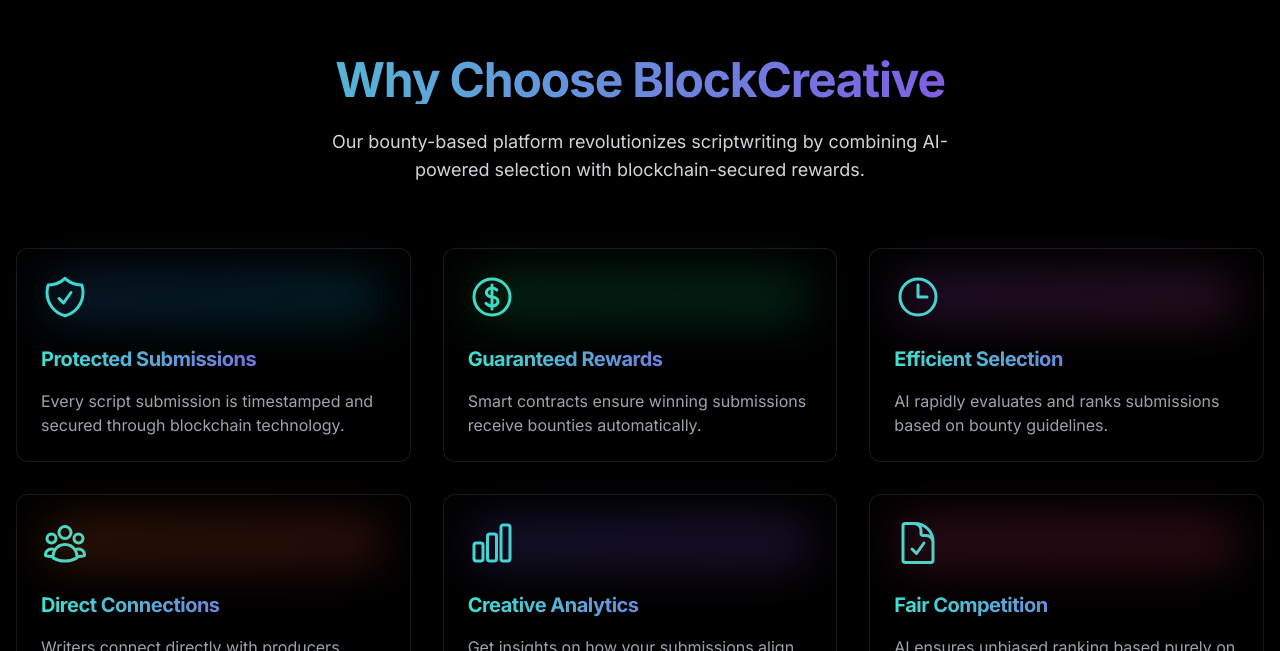
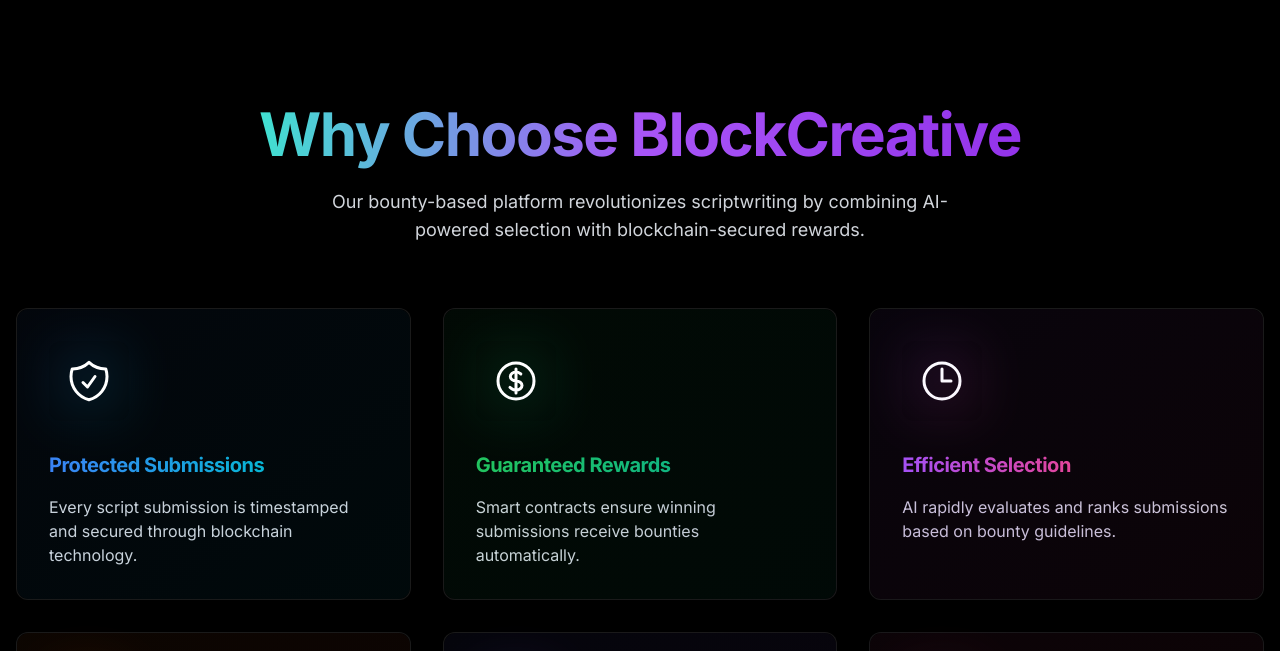
Before and after one commit to abdul-abdi/blockcreative, a Next.js app: page / in a window 1280 px wide. Shown: the part 2069-2720 px from the top of the page. Built offline with nearby package versions, Linux system fonts and the light colour scheme.

Commit message:
fixed issues

```diff
--- a/src/components/sections/BenefitsSection.tsx
+++ b/src/components/sections/BenefitsSection.tsx
@@ -56,22 +56,31 @@
       whileInView={{ opacity: 1, y: 0 }}
       viewport={{ once: true }}
       transition={{ duration: 0.5, delay: index * 0.1 }}
+      className="relative group"
     >
-      <div className="card group h-full">
-        <div className="relative mb-6">
-          <benefit.icon className="h-12 w-12 text-[rgb(var(--accent-primary))]" />
-          <div className={`absolute inset-0 bg-gradient-to-br ${benefit.color} opacity-20 rounded-full blur-xl group-hover:opacity-30 transition-opacity duration-300`} />
+      <div className="card h-full backdrop-blur-sm border border-white/10 hover:border-[rgb(var(--accent-primary))]/50 p-8">
+        {/* Gradient Background */}
+        <div className={`absolute inset-0 bg-gradient-to-br ${benefit.color} opacity-5 group-hover:opacity-10 transition-all duration-300 rounded-xl`} />
+
+        {/* Icon Container with Glow */}
+        <div className="relative mb-6 p-4 rounded-xl bg-black/20 inline-block">
+          <div className={`absolute inset-0 bg-gradient-to-br ${benefit.color} opacity-10 rounded-xl blur-xl group-hover:opacity-20 transition-all duration-300`} />
+          <benefit.icon className={`h-12 w-12 relative z-10 text-white group-hover:text-[rgb(var(--accent-primary))] transition-colors duration-300`} />
         </div>
 
-        <h3 className="text-xl font-bold mb-4 gradient-text">
-          {benefit.title}
+        <h3 className="text-xl font-bold mb-4">
+          <span className={`bg-gradient-to-r ${benefit.color} bg-clip-text text-transparent`}>
+            {benefit.title}
+          </span>
         </h3>
 
-        <p className="text-gray-400">
+        <p className="text-gray-300 group-hover:text-white transition-colors duration-300">
           {benefit.description}
         </p>
 
-        <div className={`absolute inset-0 bg-gradient-to-br ${benefit.color} opacity-0 group-hover:opacity-5 transition-opacity duration-300 rounded-xl`} />
+        {/* Hover Effects */}
+        <div className="absolute inset-0 bg-gradient-to-br from-transparent to-[rgb(var(--accent-primary))]/5 opacity-0 group-hover:opacity-100 transition-all duration-300 rounded-xl" />
+        <div className="absolute -inset-0.5 bg-gradient-to-br from-transparent to-[rgb(var(--accent-primary))]/30 opacity-0 group-hover:opacity-100 blur-xl transition-all duration-300 rounded-xl -z-10" />
       </div>
     </motion.div>
   );
@@ -79,7 +88,7 @@
 
 export default function BenefitsSection() {
   return (
-    <section id="benefits" className="relative py-20">
+    <section id="benefits" className="relative py-32">
       <div className="container mx-auto px-4">
         <motion.div
           initial={{ opacity: 0, y: 20 }}
@@ -88,8 +97,10 @@
           transition={{ duration: 0.5 }}
           className="text-center mb-16"
         >
-          <h2 className="gradient-text mb-6">
-            Why Choose BlockCreative
+          <h2 className="text-4xl md:text-5xl lg:text-6xl font-bold mb-6">
+            <span className="bg-gradient-to-r from-[rgb(var(--accent-primary))] via-purple-500 to-[rgb(var(--accent-secondary))] bg-clip-text text-transparent">
+              Why Choose BlockCreative
+            </span>
           </h2>
           <p className="text-gray-300 text-lg max-w-2xl mx-auto">
             Our bounty-based platform revolutionizes scriptwriting by combining
@@ -108,10 +119,11 @@
         </div>
       </div>
 
-      {/* Background Elements */}
+      {/* Animated Background Elements */}
       <div className="absolute inset-0 pointer-events-none overflow-hidden">
         <div className="absolute top-1/4 -left-1/4 w-1/2 h-1/2 bg-[rgb(var(--accent-primary))]/20 rounded-full mix-blend-multiply filter blur-[128px] animate-blob" />
         <div className="absolute bottom-1/4 -right-1/4 w-1/2 h-1/2 bg-[rgb(var(--accent-secondary))]/20 rounded-full mix-blend-multiply filter blur-[128px] animate-blob animation-delay-2000" />
+        <div className="absolute top-1/2 left-1/2 -translate-x-1/2 -translate-y-1/2 w-1/2 h-1/2 bg-purple-500/20 rounded-full mix-blend-multiply filter blur-[128px] animate-blob animation-delay-4000" />
       </div>
     </section>
   );
--- a/src/components/sections/TechnologySection.tsx
+++ /dev/null
@@ -1,89 +0,0 @@
-import { motion } from 'framer-motion';
-import { CodeBracketIcon, CpuChipIcon, CubeTransparentIcon, ServerIcon } from '@heroicons/react/24/outline';
-
-const technologies = [
-  {
-    icon: CodeBracketIcon,
-    title: 'Next.js & React',
-    description: 'Built with modern web technologies for optimal performance and scalability.',
-  },
-  {
-    icon: CpuChipIcon,
-    title: 'AI Integration',
-    description: 'Advanced machine learning algorithms for intelligent script analysis and ranking.',
-  },
-  {
-    icon: CubeTransparentIcon,
-    title: 'Blockchain Security',
-    description: 'Decentralized storage and smart contracts ensure transparency and trust.',
-  },
-  {
-    icon: ServerIcon,
-    title: 'Cloud Infrastructure',
-    description: 'Scalable cloud architecture for reliable performance and global accessibility.',
-  },
-];
-
-const TechnologySection = () => {
-  return (
-    <section className="relative py-20 bg-gradient-to-b from-black/50 to-purple-900/20">
-      <div className="container mx-auto px-4">
-        <motion.div
-          initial={{ opacity: 0, y: 20 }}
-          whileInView={{ opacity: 1, y: 0 }}
-          viewport={{ once: true }}
-          transition={{ duration: 0.6 }}
-          className="text-center mb-16"
-        >
-          <h2 className="gradient-text mb-6">
-            Cutting-Edge Technology Stack
-          </h2>
-          <p className="text-gray-300 text-lg max-w-2xl mx-auto">
-            Our platform leverages the latest technologies to provide a seamless,
-            secure, and powerful scriptwriting experience.
-          </p>
-        </motion.div>
-
-        <div className="grid grid-cols-1 md:grid-cols-2 gap-8">
-          {technologies.map((tech, index) => (
-            <motion.div
-              key={tech.title}
-              initial={{ opacity: 0, y: 20 }}
-              whileInView={{ opacity: 1, y: 0 }}
-              viewport={{ once: true }}
-              transition={{ duration: 0.6, delay: index * 0.2 }}
-            >
-              <div className="card group hover:scale-105 transition-transform duration-300">
-                <div className="flex items-start space-x-4">
-                  <div className="relative flex-shrink-0">
-                    <tech.icon className="h-8 w-8 text-[rgb(var(--accent-primary))]" />
-                    <div className="absolute inset-0 bg-[rgb(var(--accent-primary))]/10 rounded-full filter blur-xl" />
-                  </div>
-
-                  <div>
-                    <h3 className="text-xl font-bold mb-2 gradient-text">
-                      {tech.title}
-                    </h3>
-                    <p className="text-gray-400">
-                      {tech.description}
-                    </p>
-                  </div>
-                </div>
-
-                {/* Interactive Elements */}
-                <div className="absolute inset-0 border border-[rgb(var(--accent-primary))]/10 rounded-xl opacity-0 group-hover:opacity-100 transition-opacity duration-300" />
-                <div className="absolute inset-0 bg-gradient-to-r from-[rgb(var(--accent-primary))]/5 to-transparent opacity-0 group-hover:opacity-100 transition-opacity duration-300 rounded-xl" />
-              </div>
-            </motion.div>
-          ))}
-        </div>
-
-        {/* Background Decoration */}
-        <div className="absolute top-0 right-0 w-1/3 h-1/3 bg-[rgb(var(--accent-primary))]/5 rounded-full filter blur-[100px]" />
-        <div className="absolute bottom-0 left-0 w-1/3 h-1/3 bg-[rgb(var(--accent-secondary))]/5 rounded-full filter blur-[100px]" />
-      </div>
-    </section>
-  );
-};
-
-export default TechnologySection;
--- a/src/components/sections/TestimonialsSection.tsx
+++ b/src/components/sections/TestimonialsSection.tsx
@@ -65,7 +65,7 @@
     const timer = setInterval(() => {
       setDirection(1);
       setCurrent((prev) => (prev + 1) % testimonials.length);
-    }, 5000);
+    }, 3000);
 
     return () => clearInterval(timer);
   }, [isAutoPlaying]);
@@ -74,7 +74,7 @@
     enter: (direction: number) => ({
       x: direction > 0 ? 1000 : -1000,
       opacity: 0,
-      scale: 0.9
+      scale: 0.95
     }),
     center: {
       zIndex: 1,
@@ -86,7 +86,7 @@
       zIndex: 0,
       x: direction < 0 ? 1000 : -1000,
       opacity: 0,
-      scale: 0.9
+      scale: 0.95
     })
   };
 
@@ -130,9 +130,9 @@
               animate="center"
               exit="exit"
               transition={{
-                x: { type: "spring", stiffness: 300, damping: 30 },
-                opacity: { duration: 0.2 },
-                scale: { duration: 0.2 }
+                x: { type: "spring", stiffness: 400, damping: 35 },
+                opacity: { duration: 0.15 },
+                scale: { duration: 0.15 }
               }}
               drag="x"
               dragConstraints={{ left: 0, right: 0 }}
```
